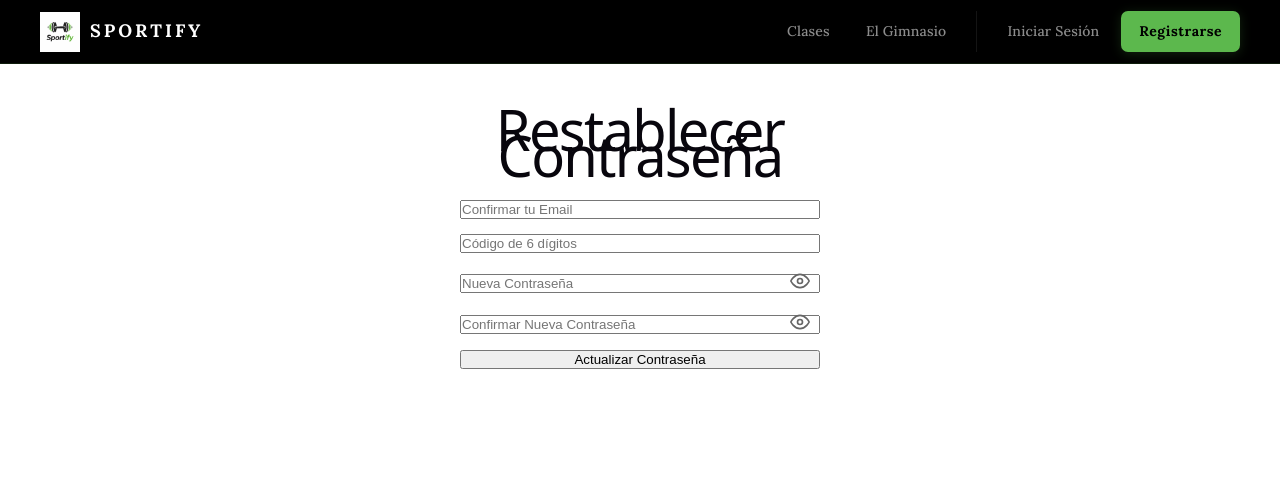
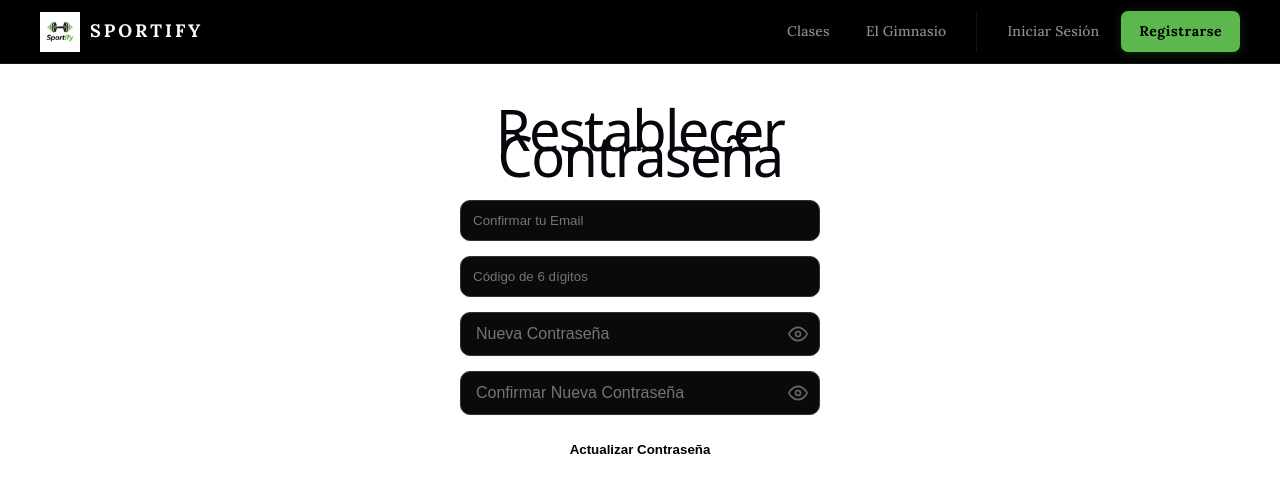
Before and after one commit to LucianoVaralli/ingenieria-2, a React app in the folder frontend/: page /reset-password in a window 1280 px wide. Shown: the top 492 px of the page. Built offline with nearby package versions, Linux system fonts and the light colour scheme; the HTML template or start-up script is replaced by a standard one.

Commit message:
agregue la regla de negocio de la hu de cambio de contraseña

```diff
--- a/frontend/src/pages/ResetPassword.jsx
+++ b/frontend/src/pages/ResetPassword.jsx
@@ -12,31 +12,46 @@ const ResetPassword = () => {
         confirmPassword: ''
     });
 
-    // 🌟 Separamos la visibilidad de cada contraseña en estados independientes
     const [showNewPassword, setShowNewPassword] = useState(false);
     const [showConfirmPassword, setShowConfirmPassword] = useState(false);
-
     const navigate = useNavigate();
 
+    const [passwordError, setPasswordError] = useState('');
+    const [matchError, setMatchError] = useState('');
+
+    const passwordRegex = /^(?=.*[A-Z])(?=.*[!@#$%^&*(),.?":{}|<>])[A-Za-z\d!@#$%^&*(),.?":{}|<>]{6,16}$/;
+
     const handleChange = (e) => {
-        setFormData({
-            ...formData,
-            [e.target.name]: e.target.value
-        });
+        const { name, value } = e.target;
+        const updatedFormData = { ...formData, [name]: value };
+
+        setFormData(updatedFormData);
+
+        if (name === 'newPassword') {
+            if (value.length > 0 && !passwordRegex.test(value)) {
+                setPasswordError('Debe tener 6-16 caracteres, una mayúscula y un especial.');
+            } else {
+                setPasswordError('');
+            }
+        }
+
+        if (name === 'newPassword' || name === 'confirmPassword') {
+            if (updatedFormData.confirmPassword.length > 0 && updatedFormData.newPassword !== updatedFormData.confirmPassword) {
+                setMatchError('Las contraseñas no coinciden.');
+            } else {
+                setMatchError('');
+            }
+        }
     };
 
     const handleResetPassword = async (e) => {
         e.preventDefault();
 
-        // Validación rápida en el front antes de gastar ancho de banda
-        if (formData.newPassword !== formData.confirmPassword) {
-            return toast.error("Las contraseñas no coinciden", {
-                style: { borderRadius: '8px', background: '#222', color: '#fff' },
-            });
+        if (passwordError || matchError) {
+            return;
         }
 
         try {
-            // Enviamos exactamente los 4 campos que pide tu BaseModel de Pydantic
             const res = await api.post('/auth/reset-password', {
                 email: formData.email,
                 code: formData.code,
@@ -48,19 +63,48 @@ const ResetPassword = () => {
                 style: { borderRadius: '8px', background: '#222', color: '#fff' },
             });
 
-            setTimeout(() => { navigate('/login'); }, 2000);
+            setTimeout(() => {
+                navigate('/login');
+            }, 2000);
 
         } catch (err) {
-            console.error(err);
-            const mensajeError = err.response?.data?.message || "Error al cambiar la contraseña";
+            // Frenamos cualquier propagación de error adicional
+            console.error("Error capturado en ResetPassword:", err);
+
+            // Buscamos el mensaje detallado de FastAPI (anteponiendo .detail)
+            const mensajeError = err.response?.data?.detail || err.response?.data?.message || "Error al cambiar la contraseña";
+
             toast.error(mensajeError, {
                 style: { borderRadius: '8px', background: '#222', color: '#fff' },
             });
+
+            // Retornamos de forma explícita para congelar la ejecución aquí
+            return;
         }
     };
 
+    const inputStyle = (hasError) => ({
+        width: '100%',
+        padding: '12px 40px 12px 15px',
+        boxSizing: 'border-box',
+        backgroundColor: '#0a0a0a',
+        color: '#fff',
+        border: hasError ? '1px solid #ff3333' : '1px solid #333',
+        borderRadius: '10px',
+        outline: 'none',
+        fontSize: '16px'
+    });
+
+    const errorTextStyle = {
+        color: '#ff3333',
+        fontSize: '14px',
+        textAlign: 'center',
+        marginTop: '5px',
+        fontStyle: 'italic'
+    };
+
     return (
-        <div style={{ padding: '20px', maxWidth: '400px', margin: '0 auto' }}>
+        <div style={{ padding: '20px', maxWidth: '400px', margin: '0 auto', color: '#fff' }}>
             <h1>Restablecer Contraseña</h1>
             <form onSubmit={handleResetPassword} style={{ display: 'flex', flexDirection: 'column', gap: '15px' }}>
                 <input
@@ -70,6 +114,7 @@ const ResetPassword = () => {
                     value={formData.email}
                     onChange={handleChange}
                     required
+                    style={{ padding: '12px', borderRadius: '10px', border: '1px solid #333', backgroundColor: '#0a0a0a', color: '#fff' }}
                 />
                 <input
                     type="text"
@@ -79,55 +124,62 @@ const ResetPassword = () => {
                     value={formData.code}
                     onChange={handleChange}
                     required
+                    style={{ padding: '12px', borderRadius: '10px', border: '1px solid #333', backgroundColor: '#0a0a0a', color: '#fff' }}
                 />
 
-                {/* Input Nueva Contraseña */}
+                {/* Contenedor Nueva Contraseña */}
+                <div>
                     <div style={{ position: 'relative', width: '100%' }}>
                         <input
-                        type={showNewPassword ? "text" : "password"} // 🌟 Estado independiente 1
+                            type={showNewPassword ? "text" : "password"}
                             name="newPassword"
                             placeholder="Nueva Contraseña"
                             value={formData.newPassword}
                             onChange={handleChange}
                             required
-                        style={{ width: '100%', paddingRight: '40px', boxSizing: 'border-box' }}
+                            style={inputStyle(!!passwordError)}
                         />
                         <button
                             type="button"
-                        onClick={() => setShowNewPassword(!showNewPassword)} // 🌟 Alterna solo la primera
+                            onClick={() => setShowNewPassword(!showNewPassword)}
                             style={{
-                            position: 'absolute', right: '10px', top: '50%', transform: 'translateY(-50%)',
+                                position: 'absolute', right: '12px', top: '50%', transform: 'translateY(-50%)',
                                 background: 'none', border: 'none', cursor: 'pointer', display: 'flex', color: '#666'
                             }}
                         >
                             {showNewPassword ? <FiEyeOff size={20} /> : <FiEye size={20} />}
                         </button>
                     </div>
+                    {passwordError && <div style={errorTextStyle}>{passwordError}</div>}
+                </div>
 
-                {/* Input Confirmar Contraseña */}
+                {/* Contenedor Confirmar Contraseña */}
+                <div>
                     <div style={{ position: 'relative', width: '100%' }}>
                         <input
-                        type={showConfirmPassword ? "text" : "password"} // 🌟 Estado independiente 2
+                            type={showConfirmPassword ? "text" : "password"}
                             name="confirmPassword"
                             placeholder="Confirmar Nueva Contraseña"
                             value={formData.confirmPassword}
                             onChange={handleChange}
                             required
-                        style={{ width: '100%', paddingRight: '40px', boxSizing: 'border-box' }}
+                            style={inputStyle(!!matchError)}
                         />
                         <button
                             type="button"
-                        onClick={() => setShowConfirmPassword(!showConfirmPassword)} // 🌟 Alterna solo la segunda
+                            onClick={() => setShowConfirmPassword(!showConfirmPassword)}
                             style={{
-                            position: 'absolute', right: '10px', top: '50%', transform: 'translateY(-50%)',
+                                position: 'absolute', right: '12px', top: '50%', transform: 'translateY(-50%)',
                                 background: 'none', border: 'none', cursor: 'pointer', display: 'flex', color: '#666'
                             }}
                         >
                             {showConfirmPassword ? <FiEyeOff size={20} /> : <FiEye size={20} />}
                         </button>
                     </div>
+                    {matchError && <div style={errorTextStyle}>{matchError}</div>}
+                </div>
 
-                <button type="submit">
+                <button type="submit" style={{ padding: '12px', borderRadius: '10px', cursor: 'pointer', backgroundColor: '#fff', color: '#000', fontWeight: 'bold', border: 'none' }}>
                     Actualizar Contraseña
                 </button>
             </form>
```
Also changed, not shown: 1 other file (tests, documents, lock files or other folders). Lines whose indentation alone changed are shown as unchanged.
